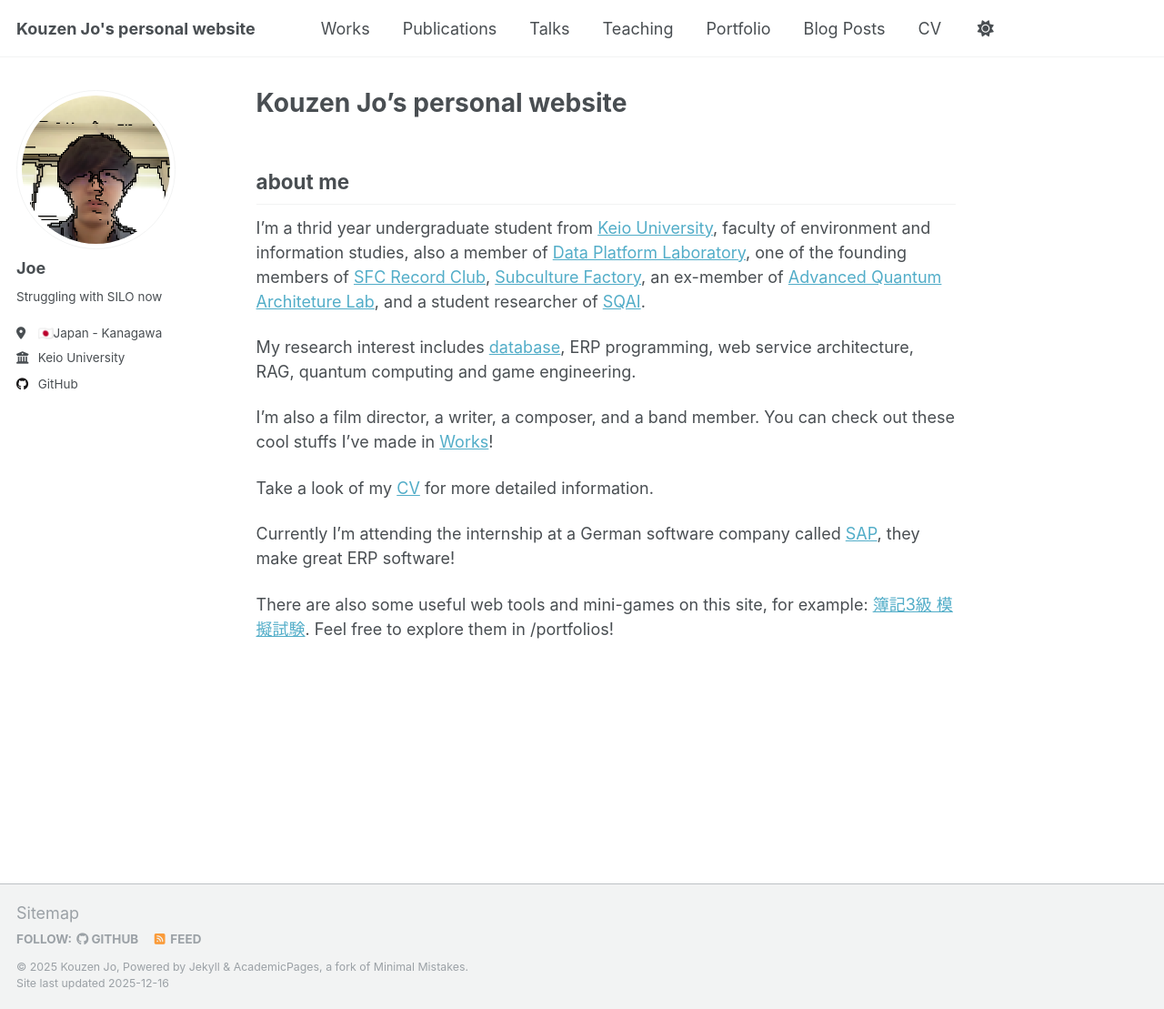
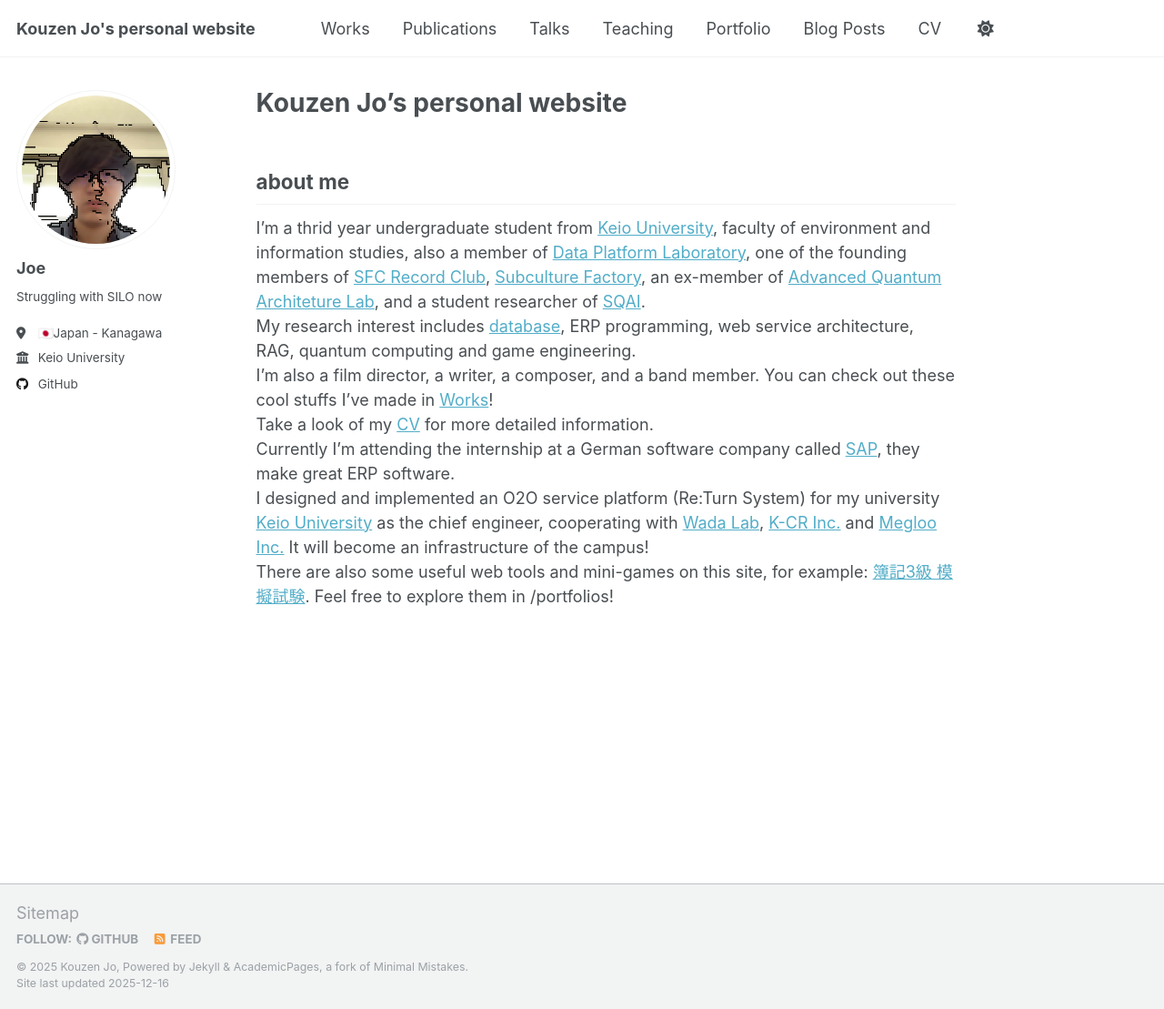
Before and after one commit to Joe-Xuu/joe-xuu.github.io, a Jekyll site: the page built from _pages/about.md, in a window 1280 px wide and 1109 px high. Shown: the whole window at 91% size. Built offline with Jekyll 4.4.1, drawn with Linux system fonts in a browser that asks for light colours.

Commit message:
Update about.md

```diff
--- a/_pages/about.md
+++ b/_pages/about.md
@@ -10,13 +10,9 @@
 about me
 ------
 I'm a thrid year undergraduate student from [Keio University](https://www.keio.ac.jp/ja), faculty of environment and information studies, also a member of [Data Platform Laboratory](https://sites.google.com/view/dpl-sfc), one of the founding members of [SFC Record Club](https://sfcindiepress.com/sfc-record-club), [Subculture Factory](https://syllabus.sfc.keio.ac.jp/courses/2024_48242?locale=en), an ex-member of [Advanced Quantum Architeture Lab](https://aqua.sfc.wide.ad.jp/), and a student researcher of [SQAI](https://sqai.jp/).
-
 My research interest includes [database](https://sites.google.com/view/dpl-sfc), ERP programming, web service architecture, RAG, quantum computing and game engineering.
-
 I'm also a film director, a writer, a composer, and a band member. You can check out these cool stuffs I've made in [Works](/works/)!
-
 Take a look of my [CV](/cv/) for more detailed information.
-
-Currently I'm attending the internship at a German software company called [SAP](https://www.sap.com), they make great ERP software!
-
+Currently I'm attending the internship at a German software company called [SAP](https://www.sap.com), they make great ERP software.
+I designed and implemented an O2O service platform (Re:Turn System) for my university [Keio University](https://www.keio.ac.jp/ja) as the chief engineer, cooperating with [Wada Lab](https://www.sfc.keio.ac.jp/about_sfc/sustainability/report2024_04.html), [K-CR Inc.](https://k-cr.jp) and [Megloo Inc.](https://megloo.jp) It will become an infrastructure of the campus!
 There are also some useful web tools and mini-games on this site, for example: [簿記3級 模擬試験](/boki/). Feel free to explore them in /portfolios!
```
